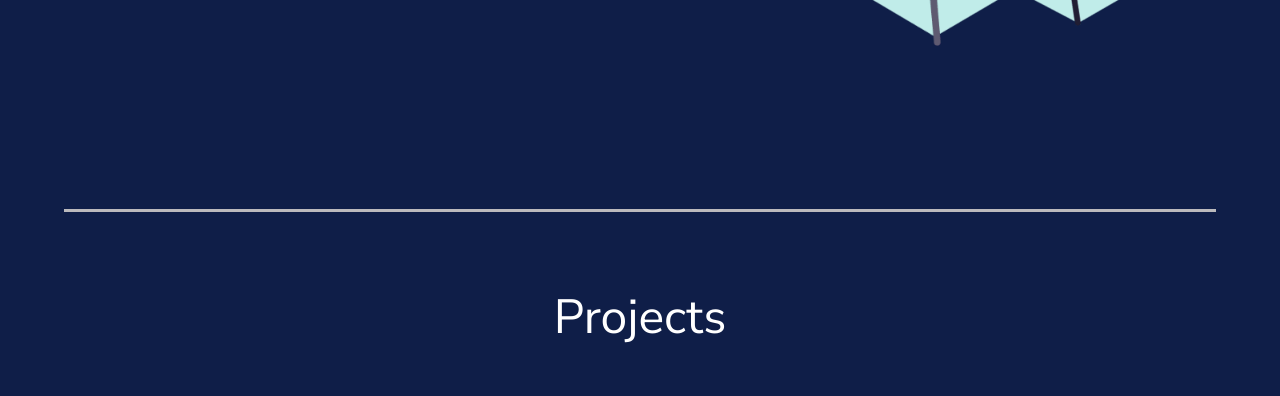
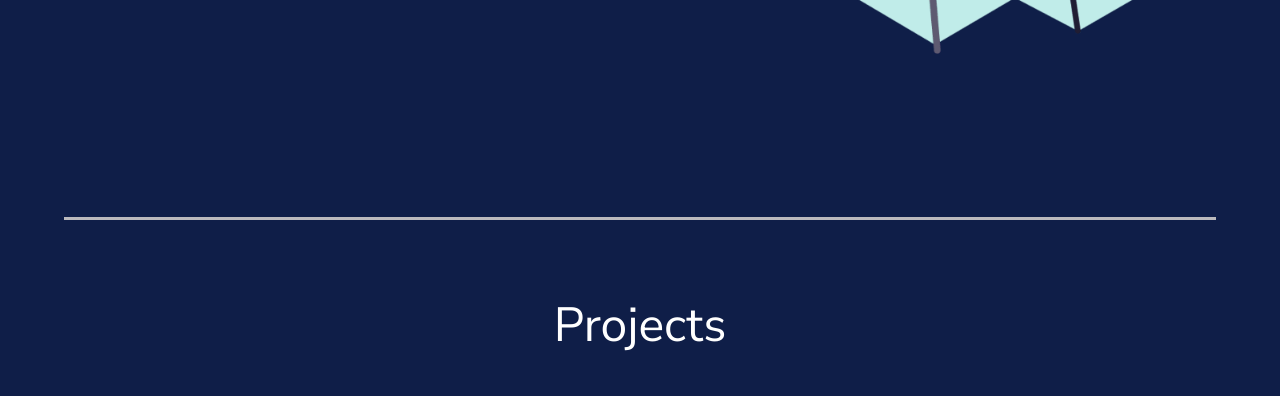
Before and after one commit to mdfuadhassan/portfolio, a plain HTML site: page index.html in a window 1280 px wide. Shown: the part 567-963 px from the top of the page. Drawn offline with nearby package versions, Linux system fonts and the light colour scheme.

Commit message:
Update style.css

```diff
--- a/style.css
+++ b/style.css
@@ -6,21 +6,19 @@
     box-sizing: border-box;
 }
 
-html {
+html, body {
     scroll-behavior: smooth;
-}
-
-body {
     width: 100vw;
     background-color: rgb(15, 30, 72);
     color: white;
     font-family: 'Nunito Sans', sans-serif;
+    overflow-x: hidden;
 }
 
 /* Nav bar css style */
 header {
     width: 100%;
-    position: sticky;
+    position: fixed;
     top: 0;
     z-index: 50;
 }
@@ -65,6 +63,7 @@ header>.nav-container {
 
 /* Main part style */
 main {
+    margin-top: 4rem;
     width: 100%;
     height: 90vh;
     display: flex;
```
